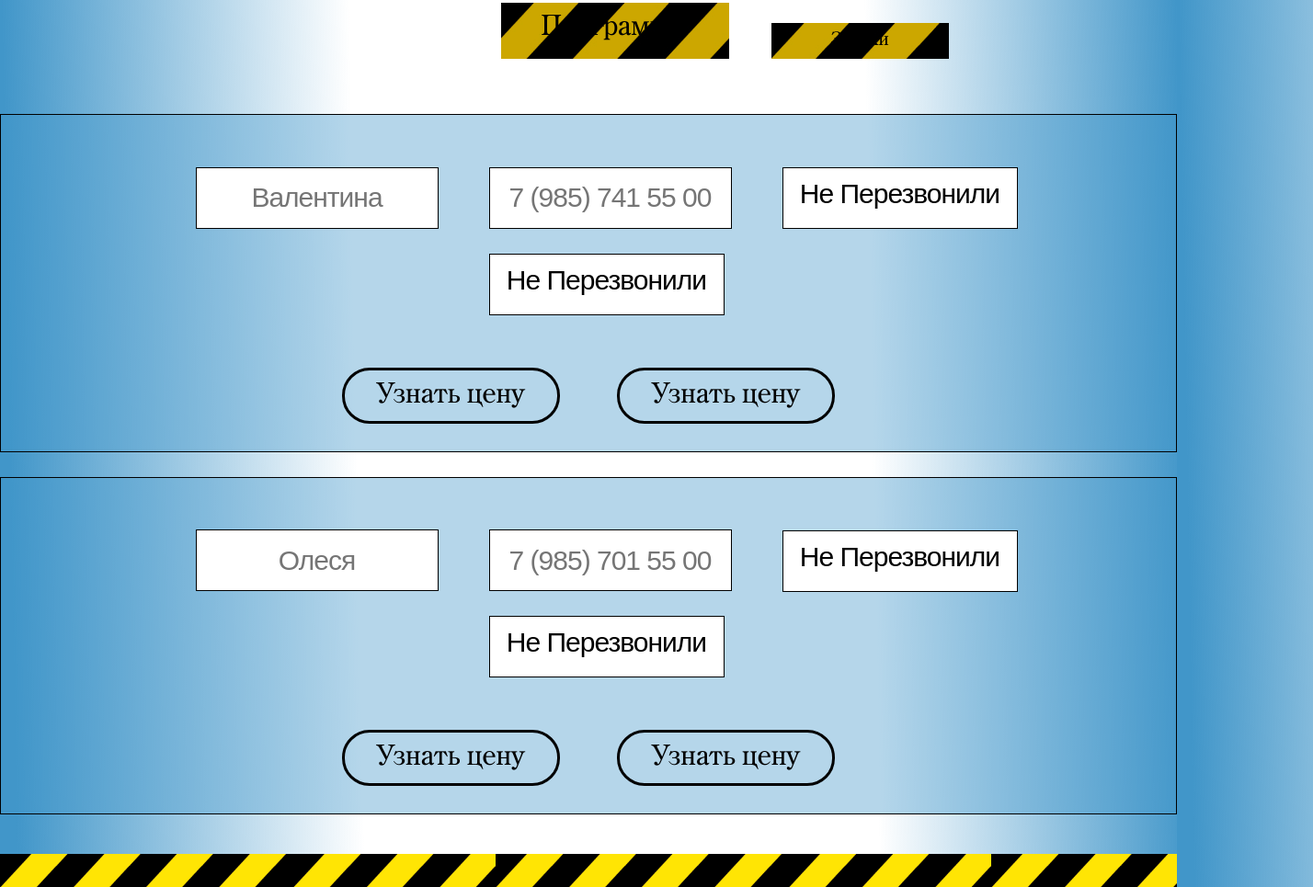
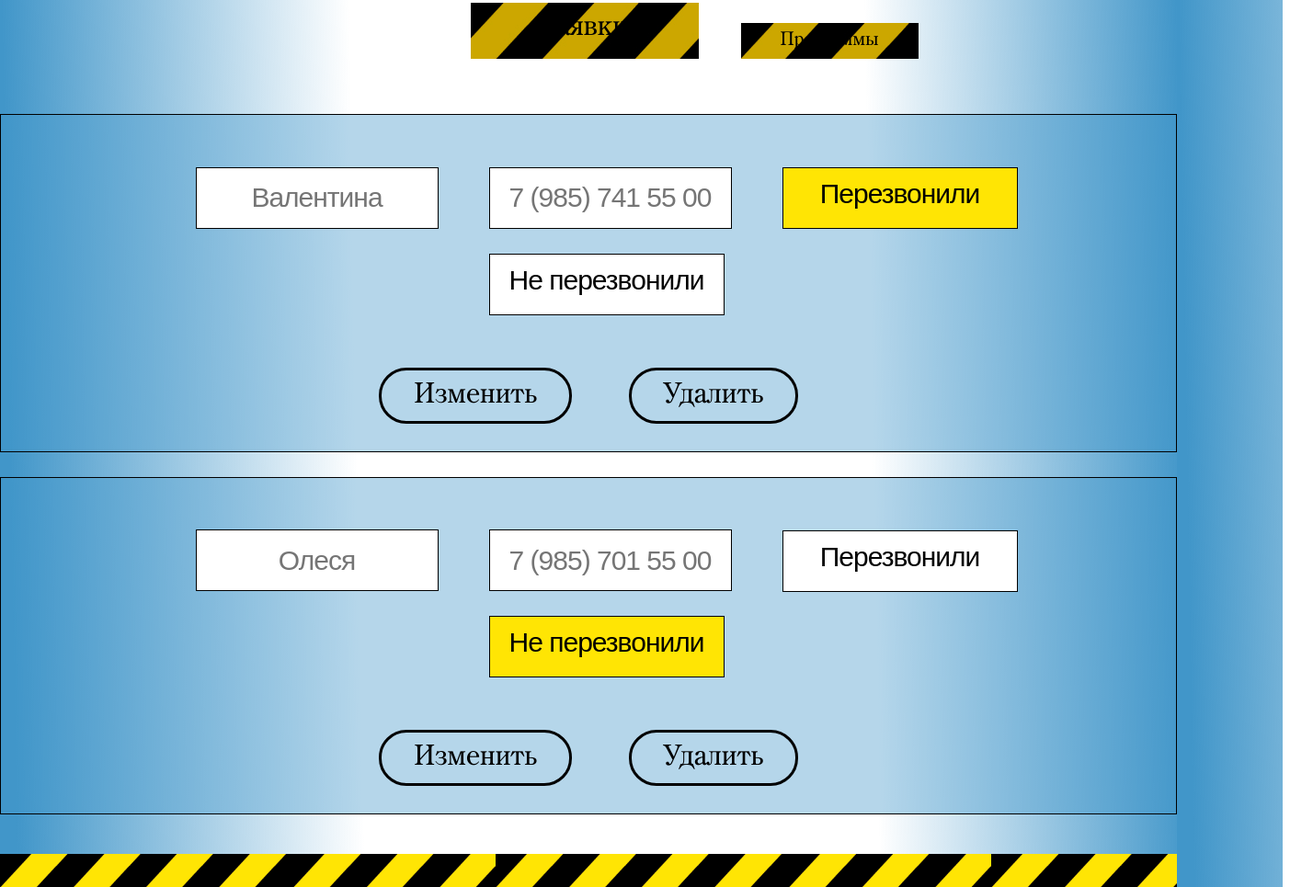
Before and after one commit to iamserje/quest, a plain HTML site: page htmls/frame-5-clients.html in a window 1280 px wide. Shown: the part 200-1165 px from the top of the page at 92% size, 1428 px wide, since content can reach past the window. Drawn offline with Linux system fonts and the light colour scheme.

Commit message:
done all work

```diff
--- a/htmls/frame-5-clients.html
+++ b/htmls/frame-5-clients.html
@@ -20,8 +20,8 @@
 
 <section class="contacts">
    <div class="sett admin__sett">
-      <a href="" class="button button_zebra">Программы</a>
-      <a href="" class="button button_zebra button__little">Заявки</a>
+      <a href="" class="button button_zebra">Заявки</a>
+      <a href="" class="button button_zebra button__little">Программы</a>
    </div>
 </section>
 <section class="catalog">
@@ -31,23 +31,21 @@
             <div class="client__item">
                <input type="text" placeholder="Валентина">
                <input type="tel" placeholder="7 (985) 741 55 00">
-               <input type="radio" name="callback" id="yes" value="Перезвонили">
-
+               <input type="radio" name="callback" id="yes" value="Перезвонили"  checked>
                <input type="radio" name="callback" id="no" value="Не перезвонили">
             </div>
-            <a href="./htmls/frame-2-quest.html" class="button button_black admin__button">Узнать цену</a>
-            <a href="./htmls/frame-2-quest.html" class="button button_black">Узнать цену</a>
+            <a href="./htmls/frame-2-quest.html" class="button button_black admin__button">Изменить</a>
+            <a href="./htmls/frame-2-quest.html" class="button button_black">Удалить</a>
          </div>
          <div class="client">
             <div class="client__item">
                <input type="text" placeholder="Олеся">
                <input type="tel" placeholder="7 (985) 701 55 00">
-               <input type="radio" name="callback" id="yes" value="Перезвонили">
-
-               <input type="radio" name="callback" id="no" value="Не перезвонили">
+               <input type="radio" name="callback-second-item" id="yes" value="Перезвонили">
+               <input type="radio" name="callback-second-item" id="no" value="Не перезвонили"  checked>
             </div>
-            <a href="./htmls/frame-2-quest.html" class="button button_black admin__button">Узнать цену</a>
-            <a href="./htmls/frame-2-quest.html" class="button button_black">Узнать цену</a>
+            <a href="./htmls/frame-2-quest.html" class="button button_black admin__button">Изменить</a>
+            <a href="./htmls/frame-2-quest.html" class="button button_black">Удалить</a>
          </div>
       </div>
    </div>
--- a/style.css
+++ b/style.css
@@ -250,7 +250,7 @@ a, a:visited, a:hover {
    justify-content: center;
    align-items: flex-end;
    gap: 46px;
-   transform: translateX(148px);
+   transform: translateX(115px);
 }
 
 .button__little {
@@ -364,6 +364,7 @@ a, a:visited, a:hover {
 /* --------popup--end----------- */
 
 /* -------frame-5-clients-start------- */
+/* -------frame-40-change-client-start------- */
 .client {
    text-align: center;
    margin-bottom: 27px;
@@ -391,7 +392,7 @@ input[type="radio"] {
    appearance: none;
 }
 input[type="radio"]::after {
-   content: " Не Перезвонили";
+   content: "Перезвонили";
    display: inline-block;
    position: absolute;
    left: 0;
@@ -403,8 +404,16 @@ input[type="radio"]::after {
    border: 1px solid #000;
 }
 input[type="radio"]:checked:after {
-   content: "Перезвонили";
    background: #FFE504;
 }
 
+input[value="Не перезвонили"]::after {
+   content: "Не перезвонили";
+}
+
+.change-client__sett {
+   display: flex;
+   justify-content: center;
+}
+/* -------frame-40-change-client-end------- */
 /* -------frame-5-clients-end------- */
```
Also changed, not shown: htmls/frame-40-change-client.html (+4 -6 lines).
